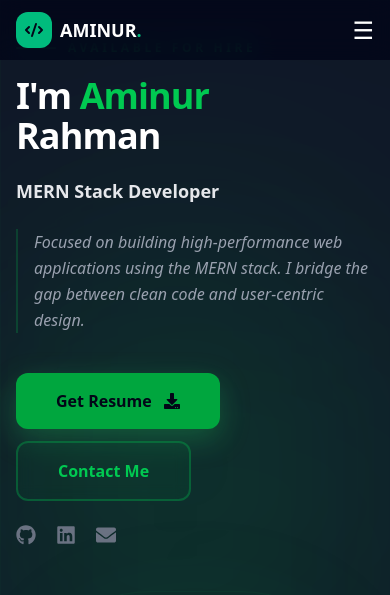
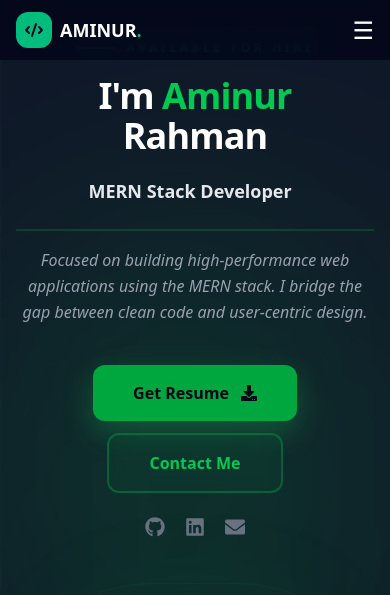
Before and after one commit to aminur-tech/Aminur-Info, a React (Vite) app: page / in a window 390 px wide. Shown: the top 595 px of the page. Built offline with nearby package versions, Linux system fonts and the light colour scheme.

Commit message:
Added hero responsive

```diff
--- a/src/pages/Hero.jsx
+++ b/src/pages/Hero.jsx
@@ -30,15 +30,20 @@ const Hero = () => {
           variants={staggerContainer}
           initial="hidden"
           animate="visible"
-          className="space-y-6 lg:space-y-8"
+          className="space-y-6 lg:space-y-8 text-center lg:text-left"
         >
-          <motion.div variants={fadeInUp} className="flex items-center gap-3">
+          {/* ---- AVAILABLE FOR HIRE ---- */}
+          <motion.div
+            variants={fadeInUp}
+            className="flex items-center gap-3 justify-center lg:justify-start"
+          >
             <span className="h-[2px] w-10 bg-green-500 rounded-full"></span>
-            <h1 className="text-green-500  tracking-[0.3em] text-xs md:text-sm uppercase font-bold">
+            <h1 className="text-green-500 tracking-[0.3em] text-xs md:text-sm uppercase font-bold">
               Available for Hire
             </h1>
           </motion.div>
 
+          {/* ---- NAME + TITLE ---- */}
           <motion.div variants={fadeInUp} className="space-y-2">
             <h2 className="text-4xl sm:text-5xl md:text-6xl lg:text-8xl font-black tracking-tight leading-[0.9]">
               I'm <span className="text-green-500">Aminur</span>
@@ -46,27 +51,50 @@ const Hero = () => {
             <h2 className="text-4xl sm:text-5xl md:text-6xl lg:text-8xl font-black tracking-tight leading-[0.9]">
               Rahman
             </h2>
+
             <div className="text-lg sm:text-xl md:text-2xl lg:text-4xl font-bold text-gray-200 pt-4">
               <TypeAnimation
-                sequence={['Full Stack Web Developer', 2000, 'MERN Stack Developer', 2000]}
+                sequence={[
+                  "Full Stack Web Developer",
+                  2000,
+                  "MERN Stack Developer",
+                  2000
+                ]}
                 repeat={Infinity}
               />
             </div>
           </motion.div>
 
-          <motion.p variants={fadeInUp} className="text-gray-400 max-w-lg leading-relaxed text-base sm:text-lg italic border-l-2 border-green-500/20 pl-4 sm:pl-6">
+          {/* ---- DESCRIPTION ---- */}
+          <motion.p
+            variants={fadeInUp}
+            className="
+      text-gray-400
+      max-w-lg
+      mx-auto lg:mx-0
+      leading-relaxed
+      text-base sm:text-lg
+      italic
+      border-t-2 lg:border-t-0 lg:border-l-2
+      border-green-500/20
+      pt-4 lg:pt-0 lg:pl-6
+    "
+          >
             Focused on building high-performance web applications using the MERN stack.
             I bridge the gap between clean code and user-centric design.
           </motion.p>
 
-          <motion.div variants={fadeInUp} className="flex flex-wrap gap-3 sm:gap-5 pt-4">
-            {/* --- Resume Download Button --- */}
+          {/* ---- CTA BUTTONS ---- */}
+          <motion.div
+            variants={fadeInUp}
+            className="flex flex-wrap gap-3 sm:gap-5 pt-4 justify-center lg:justify-start"
+          >
             <motion.a
               href="/Aminur.pdf"
               download="Aminur_Rahman_Resume.pdf"
               whileHover={{ scale: 1.05 }}
               whileTap={{ scale: 0.95 }}
-              className="flex items-center gap-3 bg-green-600 hover:bg-green-500 text-[#020617] font-bold py-4 px-10 rounded-xl transition-all shadow-[0_10px_30px_rgba(34,197,94,0.3)] cursor-pointer"
+              className="flex items-center gap-3 bg-green-600 hover:bg-green-500 text-[#020617] font-bold py-4 px-10 rounded-xl transition-all shadow-[0_10px_30px_rgba(34,197,94,0.3)]"
             >
               Get Resume <FaDownload size={16} />
             </motion.a>
@@ -75,45 +103,44 @@ const Hero = () => {
               href="#contact"
               whileHover={{ scale: 1.05 }}
               whileTap={{ scale: 0.95 }}
-              className="border-2 border-green-500/30 hover:border-green-500 py-4 px-10 rounded-xl transition-all text-green-500 font-bold bg-green-500/5 backdrop-blur-sm cursor-pointer"
+              className="border-2 border-green-500/30 hover:border-green-500 py-4 px-10 rounded-xl transition-all text-green-500 font-bold bg-green-500/5 backdrop-blur-sm"
             >
               Contact Me
             </motion.a>
           </motion.div>
 
-          <motion.div variants={fadeInUp} className="flex gap-5 sm:gap-8 text-xl sm:text-2xl text-gray-500">
-            {/* GitHub */}
+          {/* ---- SOCIAL ICONS ---- */}
+          <motion.div
+            variants={fadeInUp}
+            className="flex gap-5 sm:gap-8 text-xl sm:text-2xl text-gray-500 justify-center lg:justify-start"
+          >
             <a
               href="https://github.com/aminur-tech"
               target="_blank"
               rel="noopener noreferrer"
-              title="GitHub Profile"
-              className="hover:text-green-500 transition-all hover:-translate-y-1 shadow-green-500/20 hover:drop-shadow-[0_0_8px_rgba(34,197,94,0.5)]"
+              className="hover:text-green-500 transition-all hover:-translate-y-1 hover:drop-shadow-[0_0_8px_rgba(34,197,94,0.5)]"
             >
               <FaGithub />
             </a>
 
-            {/* LinkedIn */}
             <a
               href="https://www.linkedin.com/in/aminur-rahman4078"
               target="_blank"
               rel="noopener noreferrer"
-              title="LinkedIn Profile"
-              className="hover:text-green-500 transition-all hover:-translate-y-1 shadow-green-500/20 hover:drop-shadow-[0_0_8px_rgba(34,197,94,0.5)]"
+              className="hover:text-green-500 transition-all hover:-translate-y-1 hover:drop-shadow-[0_0_8px_rgba(34,197,94,0.5)]"
             >
               <FaLinkedin />
             </a>
 
-            {/* Email (Mailto) */}
             <a
               href="https://mail.google.com/mail/?view=cm&fs=1&to=aminur.programme@gmail.com"
-              title="Send Email"
-              className="hover:text-green-500 transition-all hover:-translate-y-1 shadow-green-500/20 hover:drop-shadow-[0_0_8px_rgba(34,197,94,0.5)]"
+              className="hover:text-green-500 transition-all hover:-translate-y-1 hover:drop-shadow-[0_0_8px_rgba(34,197,94,0.5)]"
             >
               <FaEnvelope />
             </a>
           </motion.div>
         </motion.div>
+
 
         {/* --- Right Side: Image --- */}
         <motion.div
```
